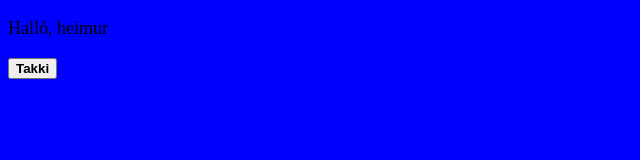
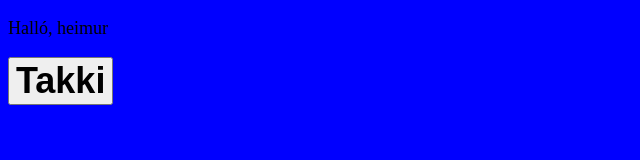
Before and after one commit to vefforritun/vef1-test, a plain HTML site: page index.html in a window 1280 px wide. Shown: the whole page, without its empty margins (0-640 px from the left). Drawn offline with Linux system fonts and the light colour scheme.

Commit message:
Klára takka

```diff
--- a/index.html
+++ b/index.html
@@ -7,6 +7,6 @@
   </head>
   <body>
     <p>Halló, heimur</p>
-    <button>Takki</button>
+    <button class="button">Takki</button>
   </body>
 </html>
--- a/styles.css
+++ b/styles.css
@@ -6,6 +6,7 @@ body {
   background-color: blue;
 }
 
-button {
+.button {
   font-weight: bold;
+  font-size: 2em;
 }
```
